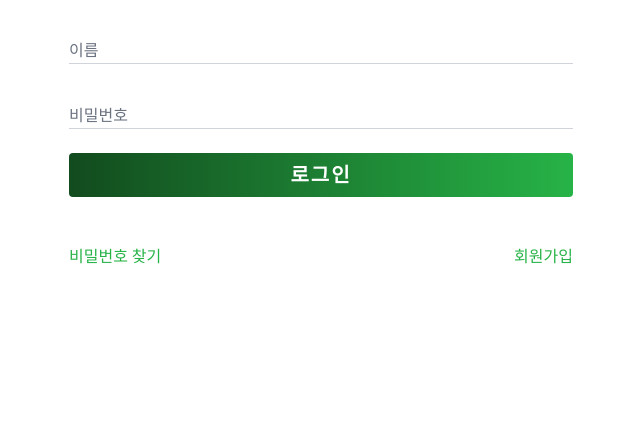
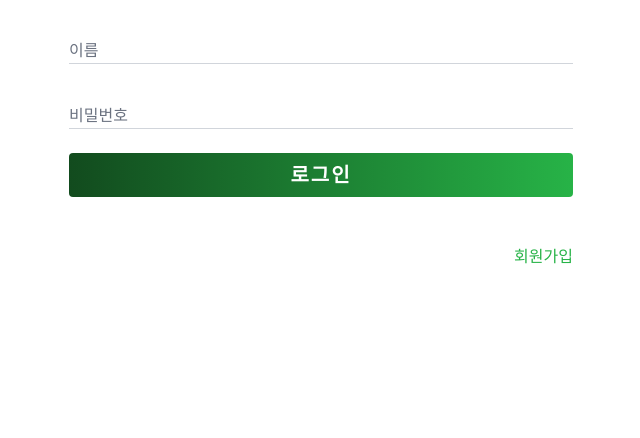
Before and after one commit to Amborsia/week0, a Flask app: page /login in a window 1280 px wide. Shown: the part 301-739 px from the top of the page, without its empty margins (319-959 px from the left). Run offline with Flask 3, Linux system fonts and the light colour scheme; some libraries are stand-ins or nearby versions.

Commit message:
비밀번호 찾기 제거

```diff
--- a/templates/index.html
+++ b/templates/index.html
@@ -41,7 +41,6 @@
     </div>
 
     <div class="w-full flex items-center justify-between">
-        <a href="/passwordforget">비밀번호 찾기</a>
         <a href="/register">회원가입</a>
     </div>
 </div>
--- a/templates/login.html
+++ b/templates/login.html
@@ -40,8 +40,7 @@
         </form>
     </div>
 
-    <div class="w-full flex items-center justify-between">
-        <a href="/passwordforget">비밀번호 찾기</a>
+    <div class="w-full flex items-center justify-end">
         <a href="/register">회원가입</a>
     </div>
 </div>
```
